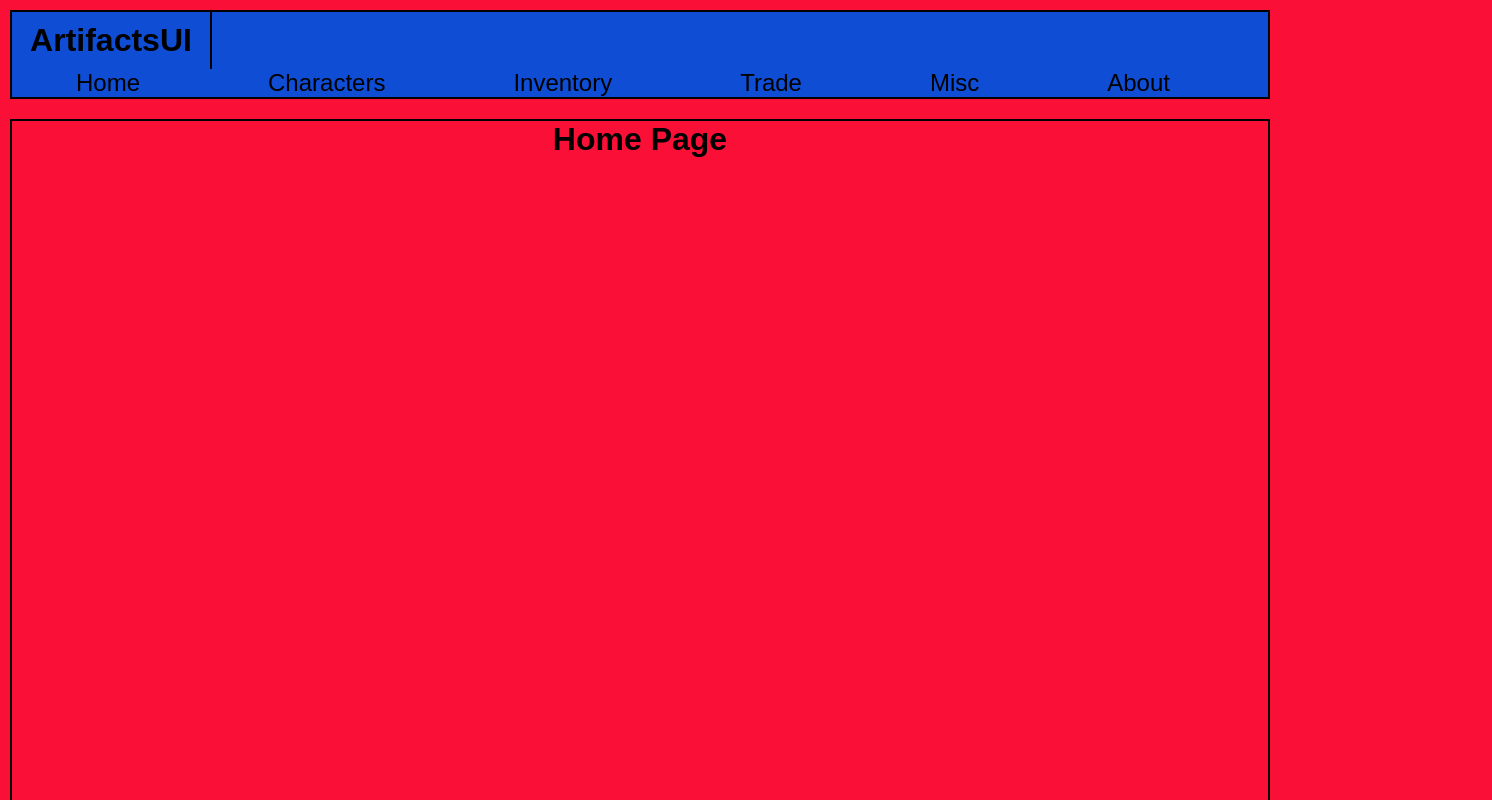
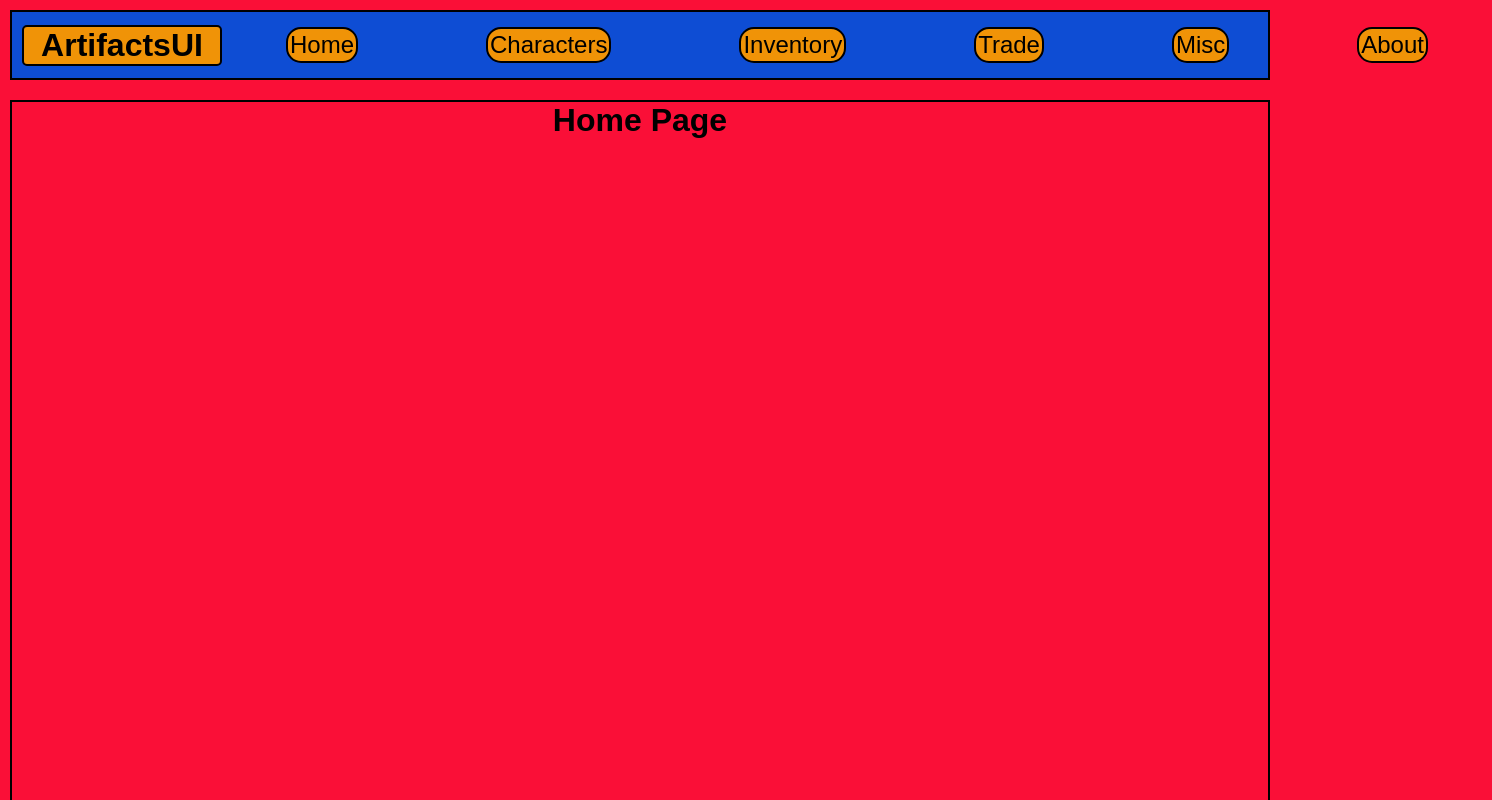
Before and after one commit to sithid/artifacts-api-tools-js, a Vue app in the folder client/: page / in a window 1280 px wide. Shown: the top 800 px of the page, 1492 px wide, since content can reach past the window. Built offline with nearby package versions, Linux system fonts and the light colour scheme.

Commit message:
visual updates
updates to the header and navbar look.  Update image of current progress.

```diff
--- a/client/src/App.vue
+++ b/client/src/App.vue
@@ -30,32 +30,41 @@ import { RouterLink, RouterView } from 'vue-router'
 }
 
 header {
-  display: flex;
-  justify-content: left;
-  background-color: var( --color-bg-secondary);
+  background-color: var(--color-bg-secondary);
   color: var(--color-text-primary);
   border: 2px solid var(--color-text-primary);
   margin-bottom: 10px;
 }
 
+.container {
+  display: flex;
+  align-items: center;
+}
+
 h1 {
   display: inline-block;
-  border-right: 2px solid var(--color-text-primary);
+  border: 2px solid var(--color-text-primary);
+  background-color: var( --color-bg-tertiary);
+  border-radius: 5px;
   min-width: 200px;
   max-width: 300px;
-  margin: 0;
-  padding: 10px;
+  margin-left: 10px;
 }
 
 .nav-menu {
-  display: inline-block;
+  display: flex;
+  flex-direction: row;
   font-size: 1.5rem;
+  align-items: center;
 }
 
 .nav-menu a {
   color: var(--color-text-primary);
   margin: 15px 5vw;
   text-decoration: none;
+  border: 2px solid var(--color-text-primary);
+  border-radius: 15px;
+  background-color: var(--color-bg-tertiary);
+  padding: 2px;
 }
-
 </style>
--- a/client/src/components/characters/CharacterMapPanel.vue
+++ b/client/src/components/characters/CharacterMapPanel.vue
@@ -72,6 +72,7 @@ export default {
 <style scoped>
 .details {
   border: 2px solid var(--color-text-primary);
+  border-radius: 15px;
   background-color: var(--color-bg-tertiary);
   color: var(--color-text-primary);
   text-align: center;
--- a/client/src/components/characters/CharacterProgressBar.vue
+++ b/client/src/components/characters/CharacterProgressBar.vue
@@ -96,7 +96,7 @@ export default {
 }
 
 .progress-bar.hp .progress-fill {
-  background-color: var( --color-bg-secondary);
+  background-color: green;
 }
 
 .progress-text {
--- a/client/src/components/characters/CharacterSkillPanel.vue
+++ b/client/src/components/characters/CharacterSkillPanel.vue
@@ -86,6 +86,7 @@ export default {
   flex-direction: column;
   background-color: var(--color-bg-tertiary);
   border: 2px solid var(--color-text-primary);
+  border-radius: 15px;
   width: 600px;
   height: 280px;
   margin-left: 10px;
--- a/client/src/components/characters/CharacterStatPanel.vue
+++ b/client/src/components/characters/CharacterStatPanel.vue
@@ -1,6 +1,6 @@
 <template>
   <div class="character-stats-container">
-    <h3 class="character-name">{{ character.name }}</h3>
+    <h3 class="character-name">{{ character.name }}, Level {{ character.level }}</h3>
     <character-progress-bar
       label="XP"
       :current="character.xp"
@@ -49,6 +49,7 @@ export default {
   flex-direction: column;
   background-color: var(--color-bg-tertiary);
   border: 2px solid var(--color-text-primary);
+  border-radius: 15px;
   width: 300px;
   height: 280px;
   margin-left: 10px;
```
Also changed, not shown: client/src/assets/globals.css (line endings or trailing spaces), 1 other file (tests, documents, lock files or other folders).
